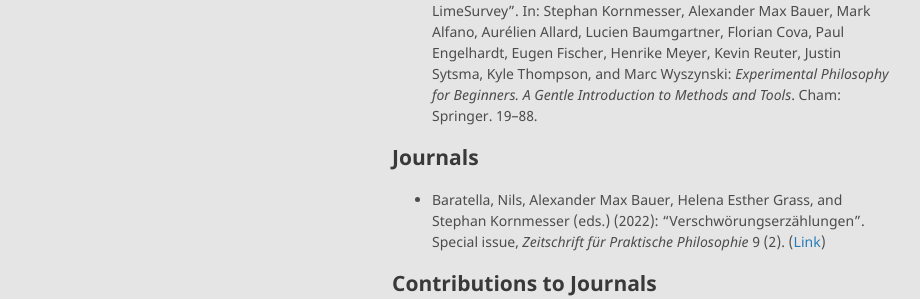
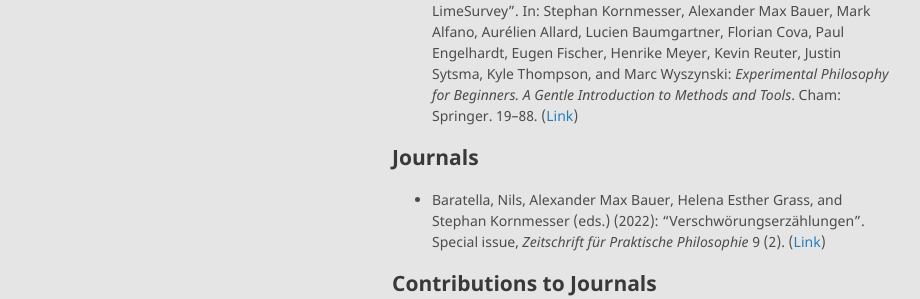
Before and after one commit to alephmembeth/alephmembeth.github.io, a Jekyll site: the page built from publications.md, in a window 1280 px wide and 900 px high. Shown: the part 451-750 px from the top of the window, without its empty margins (178-1098 px from the left). Built offline with Jekyll 4.4.1, drawn with Linux system fonts in a browser that asks for light colours; our own code applies the rules of GitHub Pages for plain Markdown files; some of the changed text lies outside the part shown.

Commit message:
Update publications.md

```diff
--- a/publications.md
+++ b/publications.md
@@ -12,7 +12,7 @@
 
 ## Contributions to Monographs With Multiple Authors
 
-+ Bauer, Alexander Max, Stephan Kornmesser, and Henrike Meyer (2024): “Constative and Performative Utterances, Χ<sup>2</sup> Tests, and LimeSurvey”. In: Stephan Kornmesser, Alexander Max Bauer, Mark Alfano, Aurélien Allard, Lucien Baumgartner, Florian Cova, Paul Engelhardt, Eugen Fischer, Henrike Meyer, Kevin Reuter, Justin Sytsma, Kyle Thompson, and Marc Wyszynski: _Experimental Philosophy for Beginners. A Gentle Introduction to Methods and Tools_. Cham: Springer. 19–88.
++ Bauer, Alexander Max, Stephan Kornmesser, and Henrike Meyer (2024): “Constative and Performative Utterances, Χ<sup>2</sup> Tests, and LimeSurvey”. In: Stephan Kornmesser, Alexander Max Bauer, Mark Alfano, Aurélien Allard, Lucien Baumgartner, Florian Cova, Paul Engelhardt, Eugen Fischer, Henrike Meyer, Kevin Reuter, Justin Sytsma, Kyle Thompson, and Marc Wyszynski: _Experimental Philosophy for Beginners. A Gentle Introduction to Methods and Tools_. Cham: Springer. 19–88. ([Link](https://link.springer.com/chapter/10.1007/978-3-031-58049-9_2))
 
 ## Journals
 
@@ -56,7 +56,7 @@
 
 ## Prefaces, Introductions, and Epilogues
 
-+ Kornmesser, Stephan, Alexander Max Bauer, Mark Alfano, Aurélien Allard, Lucien Baumgartner, Florian Cova, Paul Engelhardt, Eugen Fischer, Henrike Meyer, Kevin Reuter, Justin Sytsma, Kyle Thompson, and Marc Wyszynski (2024): “Introduction. Setting Out for New Shores”. In: id.: _Experimental Philosophy for Beginners. A Gentle Introduction to Methods and Tools_. Cham: Springer. 1–18.
++ Kornmesser, Stephan, Alexander Max Bauer, Mark Alfano, Aurélien Allard, Lucien Baumgartner, Florian Cova, Paul Engelhardt, Eugen Fischer, Henrike Meyer, Kevin Reuter, Justin Sytsma, Kyle Thompson, and Marc Wyszynski (2024): “Introduction. Setting Out for New Shores”. In: id.: _Experimental Philosophy for Beginners. A Gentle Introduction to Methods and Tools_. Cham: Springer. 1–18. ([Link](https://link.springer.com/chapter/10.1007/978-3-031-58049-9_1))
 + Grass, Helena Esther, and Alexander Max Bauer (2024): “Vorwort”. In: Alexander Max Bauer and Helena Esther Grass (eds.): _Oldenburger Jahrbuch für Philosophie 2021/2022_. Oldenburg: University of Oldenburg Press. 7–10. ([Link](http://oops.uni-oldenburg.de/6863/))
 + Bauer, Alexander Max, Gregor Damschen, and Mark Siebel (2023): “Vorwort”. In: id. (eds.): _Paradoxien. Grenzdenken und Denkgrenzen von A(llwissen) bis Z(eit)_. Paderborn: mentis. VII–XIII. ([Link](https://brill.com/edcollchap/book/9783969752517/front-6.xml))
 + Kornmesser, Stephan, and Alexander Max Bauer (2023): “Introduction”. In: Alexander Max Bauer and Stephan Kornmesser (eds.): _The Compact Compendium of Experimental Philosophy_. Berlin and Boston: Walter de Gruyter. 1–5. ([Link](https://doi.org/10.1515/9783110716931-002))
```
